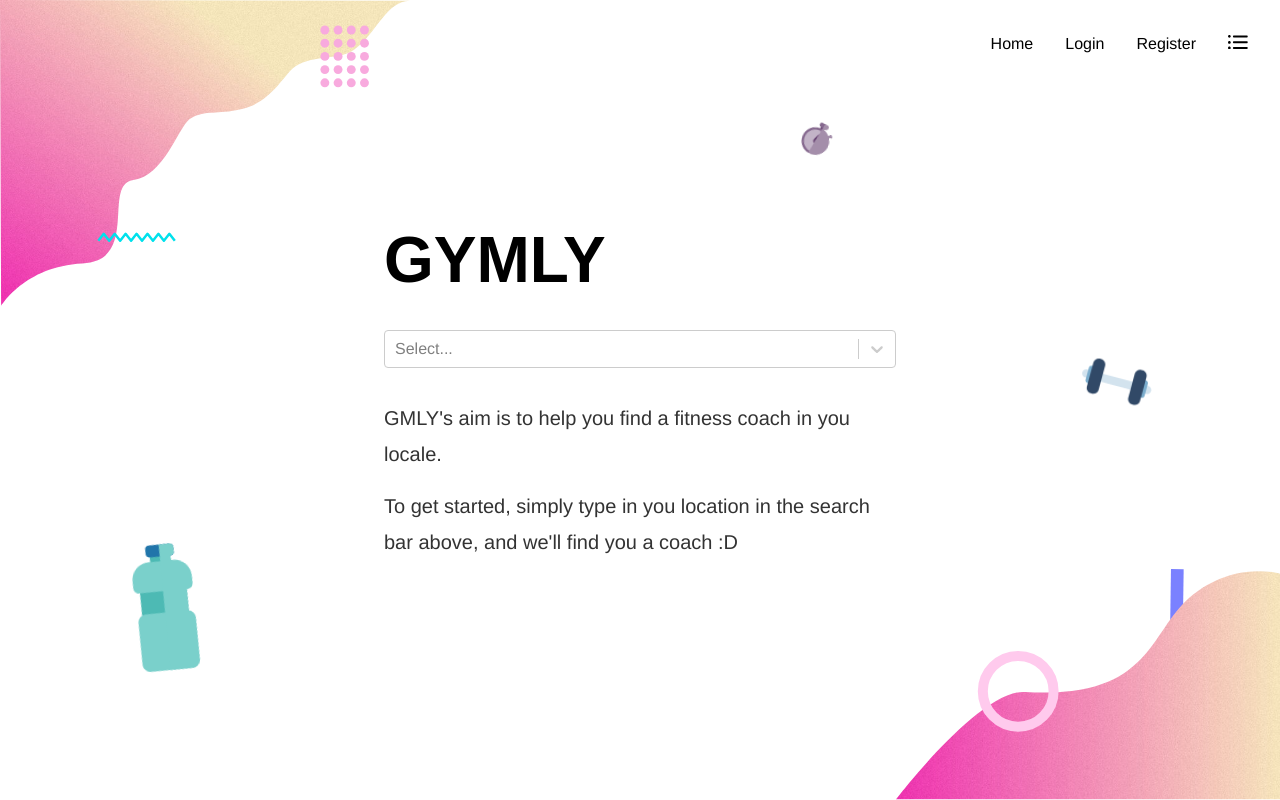
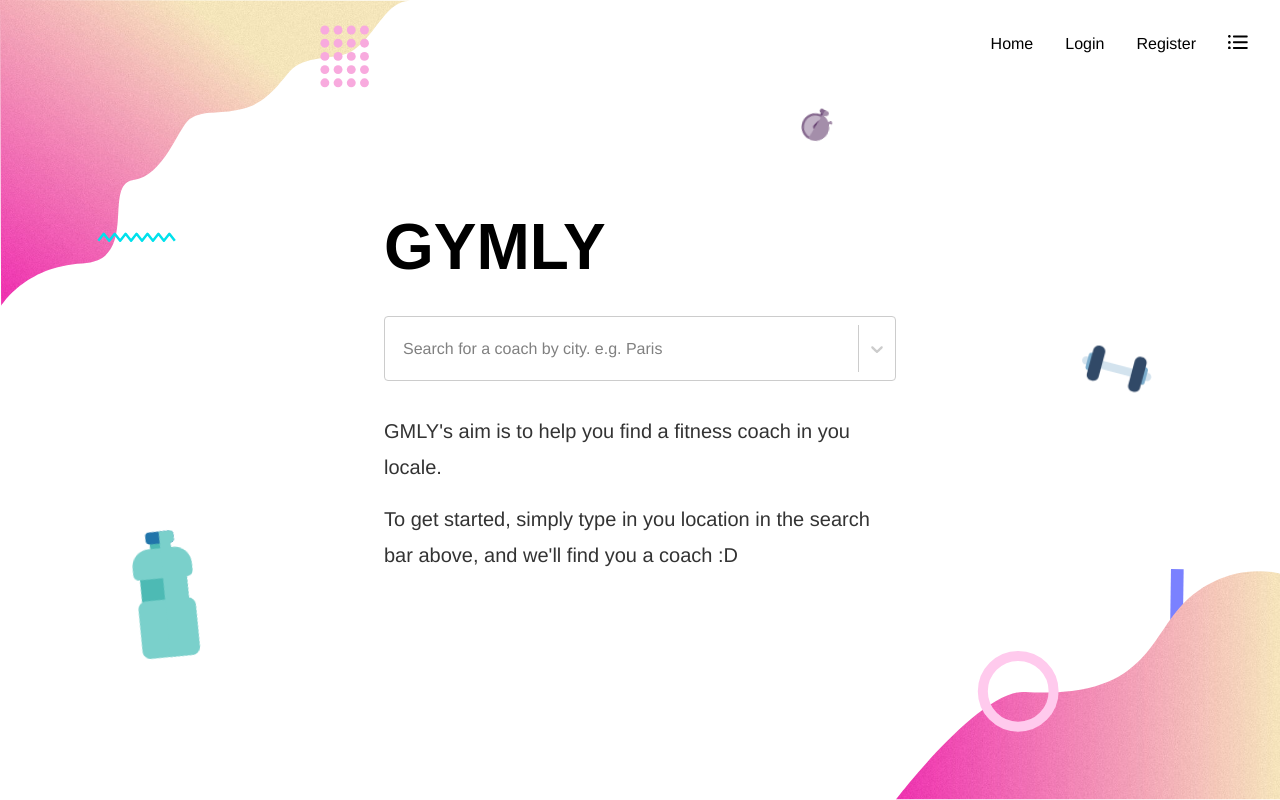
Before and after one commit to chingu-voyages/v11-bears-team-08, a React (Create React App) app in the folder client/: page / in a window 1280 px wide. Built offline with nearby package versions, Linux system fonts and the light colour scheme; no server answers.

Commit message:
implement select input & display cities on  front

```diff
--- a/client/src/components/Search/index.js
+++ b/client/src/components/Search/index.js
@@ -1,7 +1,7 @@
 import React, { useState, useEffect } from 'react'
 import styled from '@emotion/styled'
 import { theme } from '../../utils/theme'
-import AsyncSelect from 'react-select/async'
+import Select from 'react-select'
 import { trainerApi } from '../../services/api'
 
 const Form = styled.div`
@@ -10,60 +10,73 @@ const Form = styled.div`
   width: 100%;
 `
 
-const Icon = styled.img`
-  display: block;
-  position: absolute;
-  width: 32px;
-  height: auto;
-  left: 0;
-  top: 0;
-`
+// const Icon = styled.img`
+//   display: block;
+//   position: absolute;
+//   width: 32px;
+//   height: auto;
+//   left: 0;
+//   top: 0;
+// `
 
-const Input = styled.input`
-  position: relative;
-  padding: 1em;
-  width: 100%;
-  font-size: 1.25em;
-  letter-spacing: 2px;
-  background: ${theme.colors.dark};
-  border-radius: 20px;
-  color: white;
-  outline: none;
-  box-shadow: 1px 1px 4px rgba(0, 0, 0, 0.3);
-`
+// const Input = styled.input`
+//   position: relative;
+//   padding: 1em;
+//   width: 100%;
+//   font-size: 1.25em;
+//   letter-spacing: 2px;
+//   background: ${theme.colors.dark};
+//   border-radius: 20px;
+//   color: white;
+//   outline: none;
+//   box-shadow: 1px 1px 4px rgba(0, 0, 0, 0.3);
+// `
+
+const selectStyles = {
+  valueContainer: (styles) => ({ padding: '1em', border: 'none' })
+}
 
 export default () => {
   const [searchText, setSearchText] = useState('')
   const [citiesOptions, setCitiesOptions] = useState([])
+  const [selectedOptionId, setSelectedOptionId] = useState(null)
 
-  // useEffect(() => {
-  //   const fetchData = async () => {
-  //     const result = await trainerApi.getCities('par')
-  //     const formattedOptions = result.cities.map((city) => ({ value: city.id, label: `${city.name}, ${city.country}` }))
-  //     console.log(formattedOptions)
-  //     setCitiesOptions(formattedOptions)
-  //   }
-  //   fetchData()
-  // }, [searchText])
-  const promiseOptions = async (inputValue) => {
-    const cities = await trainerApi.getCities(inputValue)
-    const formattedCities = cities.cities.map((city) => ({
+  const formatCitiesOptions = (options) =>
+    options &&
+    options.map((city) => ({
       value: city.id,
-      label: city.name
+      label: `${city.name}, ${city.county ? city.county + ', ' : ''} ${
+        city.administrative
+      }, ${city.country} `
     }))
-    console.log(formattedCities)
-    return formattedCities
-  }
+
+  useEffect(() => {
+    const fetchCitiesOptions = async () => {
+      const citiesOptions = await trainerApi.getCities(searchText)
+      const formattedCitiesOptions = formatCitiesOptions(citiesOptions)
+      setCitiesOptions(formattedCitiesOptions)
+    }
+    fetchCitiesOptions()
+  }, [searchText])
 
   return (
     <Form role="form">
-      <Icon src={require('../../assets/img/search.svg')} alt="search button" />
-      {/* <Input
-      type="text"
-      aria-label="search for coach by entering residence area name"
-      placeholder="eg. Westminster"
-    /> */}
-      <AsyncSelect defaultOptions={true} loadOptions={promiseOptions} />
+      <Select
+        aria-label="search for coach by entering residence city name"
+        placeholder="Search for a coach by city. e.g. Paris"
+        options={citiesOptions}
+        inputValue={searchText}
+        onInputChange={(inputValue) => setSearchText(inputValue)}
+        onChange={(optionPicked) =>
+          optionPicked
+            ? setSelectedOptionId(optionPicked.value)
+            : setSelectedOptionId(null)
+        }
+        isClearable="true"
+        escapeClearsValue="true"
+        blurInputOnSelect
+        styles={selectStyles}
+      />
     </Form>
   )
 }
```
